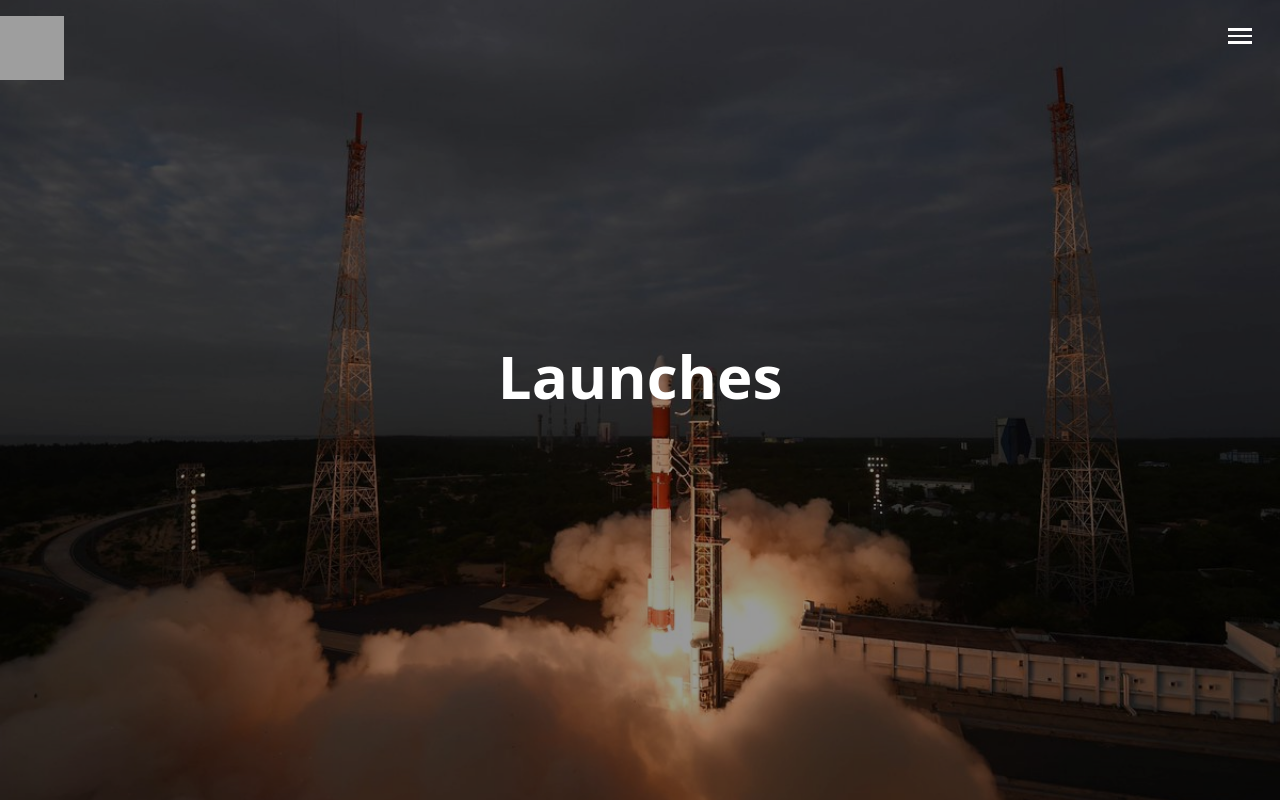
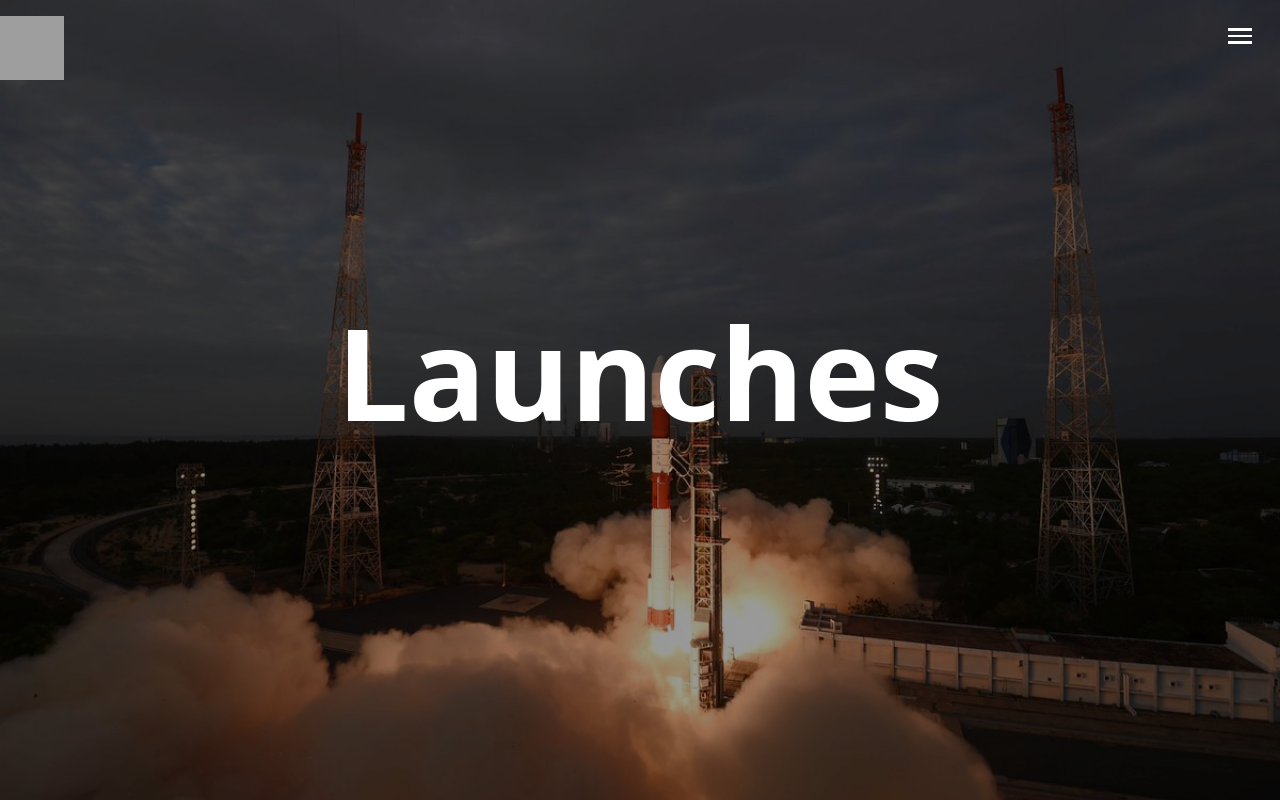
Before and after one commit to SmitDasadia/isrov2.0, a Next.js app: page /launches in a window 1280 px wide. Shown: the top 800 px of the page. Built offline with nearby package versions, Linux system fonts and the light colour scheme; grey boxes are pictures that could not be loaded.

Commit message:
Optimze Image

```diff
--- a/components/Launches/Hero.tsx
+++ b/components/Launches/Hero.tsx
@@ -5,31 +5,47 @@ import Image from "next/image";
 interface HeroProps {
   backgroundImage: string;
   title: string;
+  subtitle: string;
 }
 
-const Hero: React.FC<HeroProps> = ({ backgroundImage, title }) => {
+const Hero: React.FC<HeroProps> = ({ backgroundImage, title, subtitle }) => {
   const fadeInVariants = {
     hidden: { opacity: 0 },
     visible: { opacity: 1, transition: { duration: 1, delay: 0.5 } },
   };
+
   return (
     <motion.section
       className="relative h-screen flex bg-center bg-cover"
       style={{
-        backgroundImage: `url('${backgroundImage}')`,
+        position: "relative", // Ensure relative positioning for absolute child
       }}
     >
+      {/* Background Image */}
+      <Image
+        src={backgroundImage}
+        alt="Background"
+        layout="fill"
+        objectFit="cover"
+
+      />
+
+      {/* Overlay */}
       <div className="absolute inset-0 bg-black opacity-40"></div>
-      {/* <img src="/public/AdityaL1/Aditya_L1Lunch2.png" alt="" /> */}
+
+      {/* Content */}
       <motion.div
-        className="container mx-auto flex justify-center  items-center h-full relative z-10 pb-10"
+        className="container mx-auto flex justify-center items-center h-full relative z-10 pb-10"
         initial="hidden"
         animate="visible"
         variants={fadeInVariants}
       >
-        <div className="">
-          <h2 className="text-5xl sm:text-5xl md:text-6xl text-white pb-2 font-extrabold">
+        <div className="p-5">
+          <h2 className="text-6xl sm:text-9xl md:text-9xl text-white pb-2 font-extrabold text-center">
             {title}
+          </h2>
+          <h2 className="text-2xl text-center text-white pb-2 font-semibold">
+            {subtitle}
           </h2>
         </div>
       </motion.div>
--- a/components/launchers/LaunchVehicles.tsx
+++ b/components/launchers/LaunchVehicles.tsx
@@ -2,12 +2,13 @@
 import React from "react";
 import { motion, AnimatePresence } from "framer-motion";
 import Link from "next/link";
+import Image from "next/image";
 
 interface LaunchVehiclesProps {
   name: string;
   description: string;
   img: string;
-  path: string
+  path: string;
   alignment: "left" | "center" | "right";
 }
 
@@ -16,7 +17,7 @@ const LaunchVehicles: React.FC<LaunchVehiclesProps> = ({
   description,
   alignment,
   img,
-  path
+  path,
 }) => {
   const isRightAligned = alignment === "right";
 
@@ -42,6 +43,19 @@ const LaunchVehicles: React.FC<LaunchVehiclesProps> = ({
                   : "lg:flex-row text-left"
               }`}
             >
+              {/* On small devices, show image first */}
+              <div className="w-full lg:w-1/2 p-2 flex justify-center items-center">
+                <Image
+                  src={img}
+                  alt={name}
+                  width={600} // Set the width according to your design
+                  height={400} // Set the height according to your design
+                  layout="responsive"
+                  objectFit="cover"
+                />
+              </div>
+
+              {/* On small devices, show data second */}
               <div className="w-full lg:w-1/2 p-2">
                 <h2 className="text-2xl lg:text-4xl font-bold m-2 p-2">
                   {name}
@@ -49,26 +63,13 @@ const LaunchVehicles: React.FC<LaunchVehiclesProps> = ({
                 <p className="m-2 p-2 text-lg">{description}</p>
 
                 <div className="m-2 p-2 space-x-2 flex justify-center items-center sm:justify-start sm:items-start">
-                  <Link href={path} >
-                    <button
-
-                      className="relative overflow-hidden py-4 px-6 border-2 font-bold text-md group text-white bg-transparent hover:text-black cursor-pointer"
-                    >
+                  <Link href={path}>
+                    <button className="relative overflow-hidden py-4 px-6 border-2 font-bold text-md group text-white bg-transparent hover:text-black cursor-pointer">
                       <span className="relative z-10">Learn More</span>
                       <div className="absolute inset-0 bg-white transform scale-y-0 origin-bottom transition-transform duration-300 group-hover:scale-y-100"></div>
                     </button>
                   </Link>
-
-
                 </div>
-              </div>
-              <div className="w-full lg:w-1/2 p-2 flex justify-center items-center">
-                <img
-                  src={img}
-                  alt={name}
-                  className="w-full "
-
-                />
               </div>
             </div>
           </motion.div>
--- a/pages/launchers.tsx
+++ b/pages/launchers.tsx
@@ -12,7 +12,7 @@ const Launchers = () => {
         <link rel="icon" href="/Isro.png" sizes="any" />
 
       </Head>
-      <Hero backgroundImage="/Lunchers/lunchers.png" title="Launchers" />
+      <Hero backgroundImage="/Lunchers/lunchers.png" title="Launchers" subtitle={""} />
 
       <div className="pt-5 p-5">
         {Object.values(lunchers.operational).map((vehicle,index) => (
--- a/pages/launches.tsx
+++ b/pages/launches.tsx
@@ -3,7 +3,8 @@ import Head from "next/head";
 import Link from "next/link";
 import { motion } from "framer-motion";
 import Hero from "@/components/Launches/Hero";
-import { lunches } from "@/lib/data/lunches"; // Import your lunch data
+import { lunches } from "@/lib/data/lunches";
+import Image from "next/image";
 
 const Lunches = () => {
   return (
@@ -11,19 +12,24 @@ const Lunches = () => {
       <Head>
         <title>Isro - Launches</title>
         <link rel="icon" href="/Isro.png" sizes="any" />
-
       </Head>
-      <Hero backgroundImage="lunches/lunches.jpg" title="Launches" />
+      <Hero
+        backgroundImage="/lunches/lunches.jpg"
+        title="Launches"
+        subtitle={""}
+      />
 
       <div className="p-4">
         <div className="container mx-auto grid gap-4 grid-cols-1 sm:grid-cols-2 p-5">
           {lunches.map((launch) => (
             <Link href={launch.path} key={launch.title}>
               <motion.div className="p-4  ">
-                <div className="flex justify-center items-center p-2 h-full ">
-                  <img
+                <div className="flex justify-center items-center p-2 h-full">
+                  <Image
                     src={launch.img}
                     alt={launch.title}
+                    width={600}
+                    height={400}
                     className="mt-4 h w-full sm:h-2/3"
                   />
                 </div>
@@ -33,9 +39,9 @@ const Lunches = () => {
                   </h1>
                   <h2 className="text-3xl font-bold">{launch.title}</h2>
                 </div>
-                <div className="pt-5 ml-2 flex justify-center items-center sm:justify-start sm:items-start ">
+                <div className="pt-5 ml-2 flex justify-center items-center sm:justify-start sm:items-start">
                   <Link href={launch.path}>
-                    <button className=" border hover:bg-white hover:text-black text-white py-4 px-16 text-lg font-semibold transition duration-300">
+                    <button className="border hover:bg-white hover:text-black text-white py-4 px-16 text-lg font-semibold transition duration-300">
                       More Info
                     </button>
                   </Link>
```
